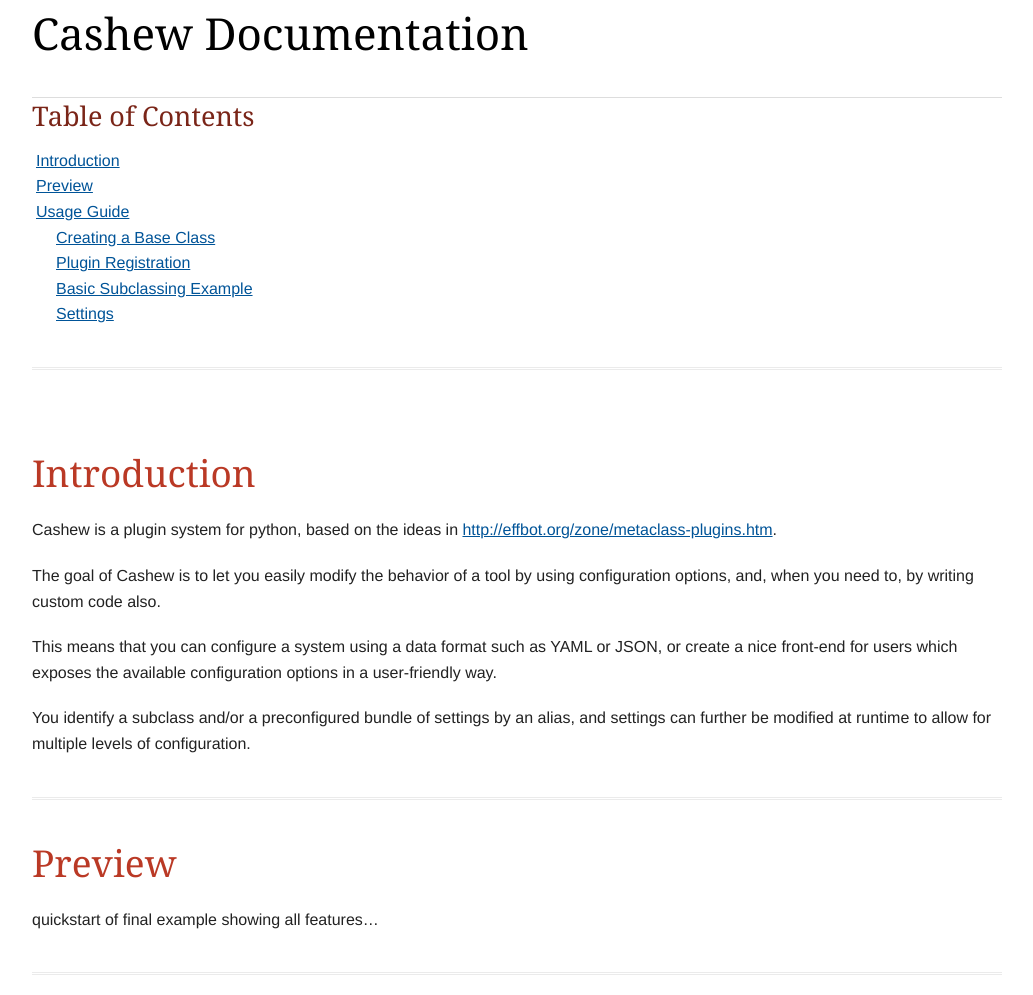
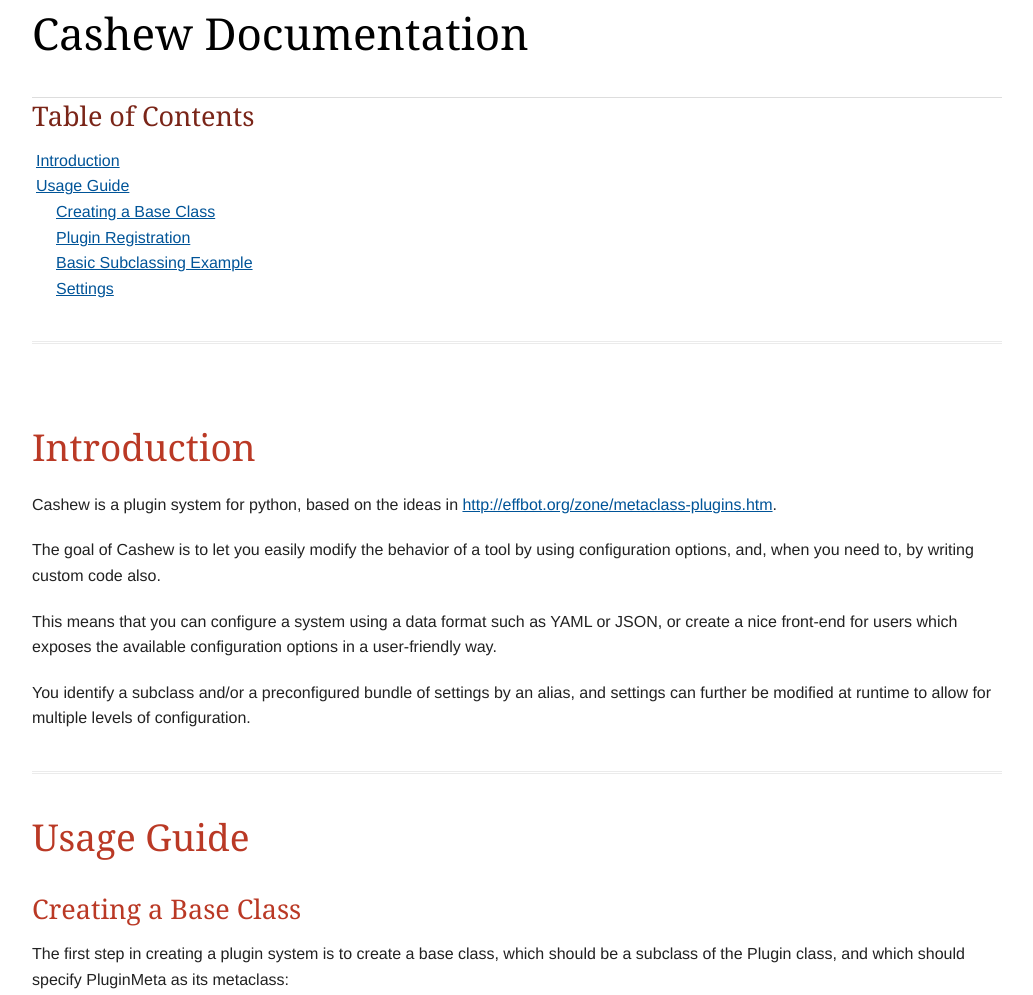
Before and after one commit to moofive/cashew, a plain HTML site: page index.html in a window 1280 px wide. Shown: the part 41-1036 px from the top of the page, without its empty margins (123-1156 px from the left). Drawn offline with Linux system fonts and the light colour scheme.

Commit message:
Remove preview section, not using.

```diff
--- a/index.html
+++ b/index.html
@@ -430,7 +430,6 @@ span.icon > [class^="icon-"], span.icon > [class*=" icon-"] { cursor: default; }
 <div id="toctitle">Table of Contents</div>
 <ul class="sectlevel1">
 <li><a href="#_introduction">Introduction</a></li>
-<li><a href="#_preview">Preview</a></li>
 <li><a href="#_usage_guide">Usage Guide</a></li>
 <li>
 <ul class="sectlevel2">
@@ -464,14 +463,6 @@ configuration options in a user-friendly way.</p>
 <p>You identify a subclass and/or a preconfigured bundle of settings by an alias,
 and settings can further be modified at runtime to allow for multiple levels of
 configuration.</p>
-</div>
-</div>
-</div>
-<div class="sect1">
-<h2 id="_preview">Preview</h2>
-<div class="sectionbody">
-<div class="paragraph">
-<p>quickstart of final example showing all features&#8230;</p>
 </div>
 </div>
 </div>
@@ -819,7 +810,7 @@ the <code>csv</code> library, while the <code>write-header</code> setting is use
 </div>
 <div id="footer">
 <div id="footer-text">
-Last updated 2013-10-15 20:50:29 PDT
+Last updated 2013-10-15 20:51:55 PDT
 </div>
 </div>
 </body>
```
